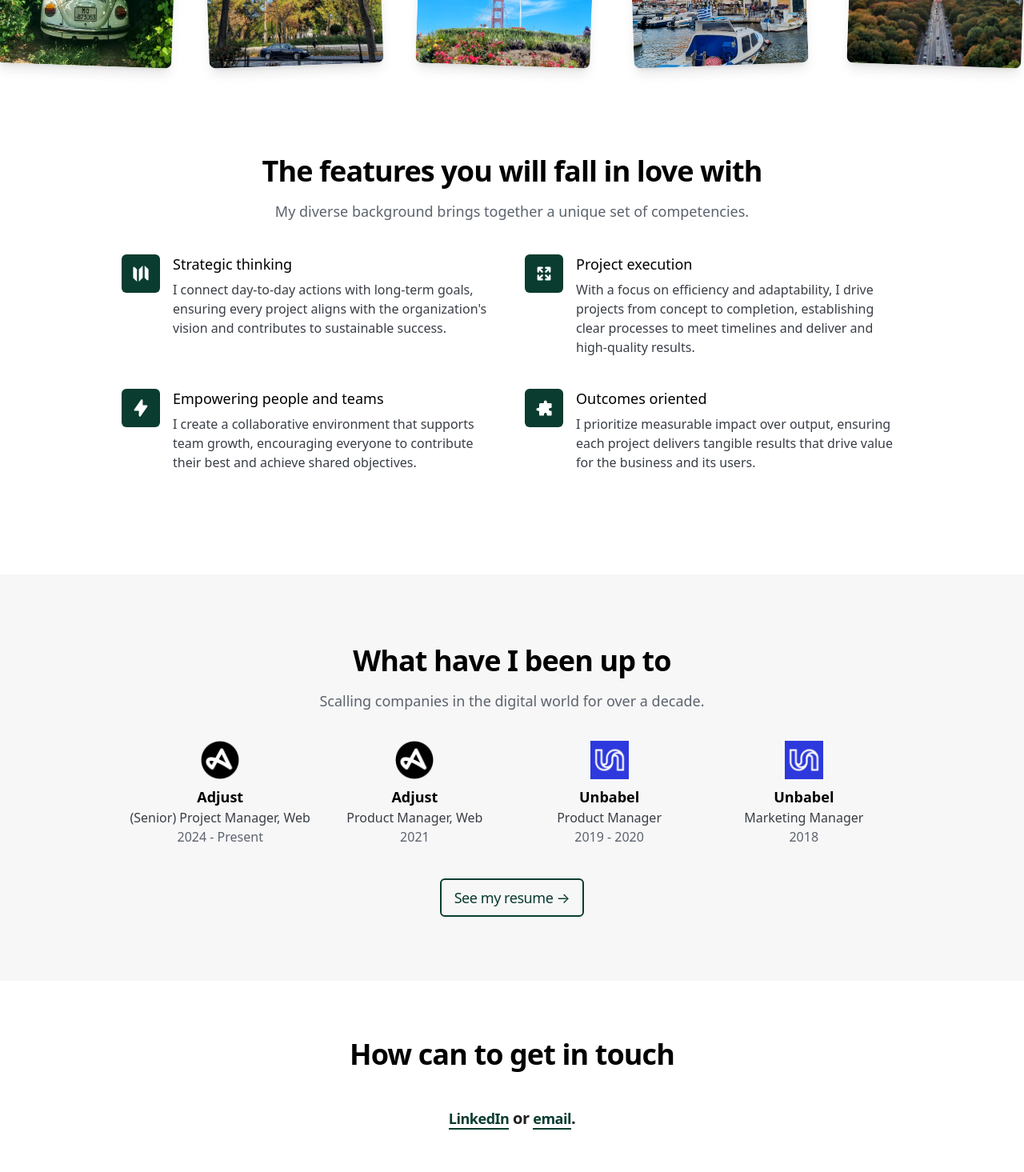
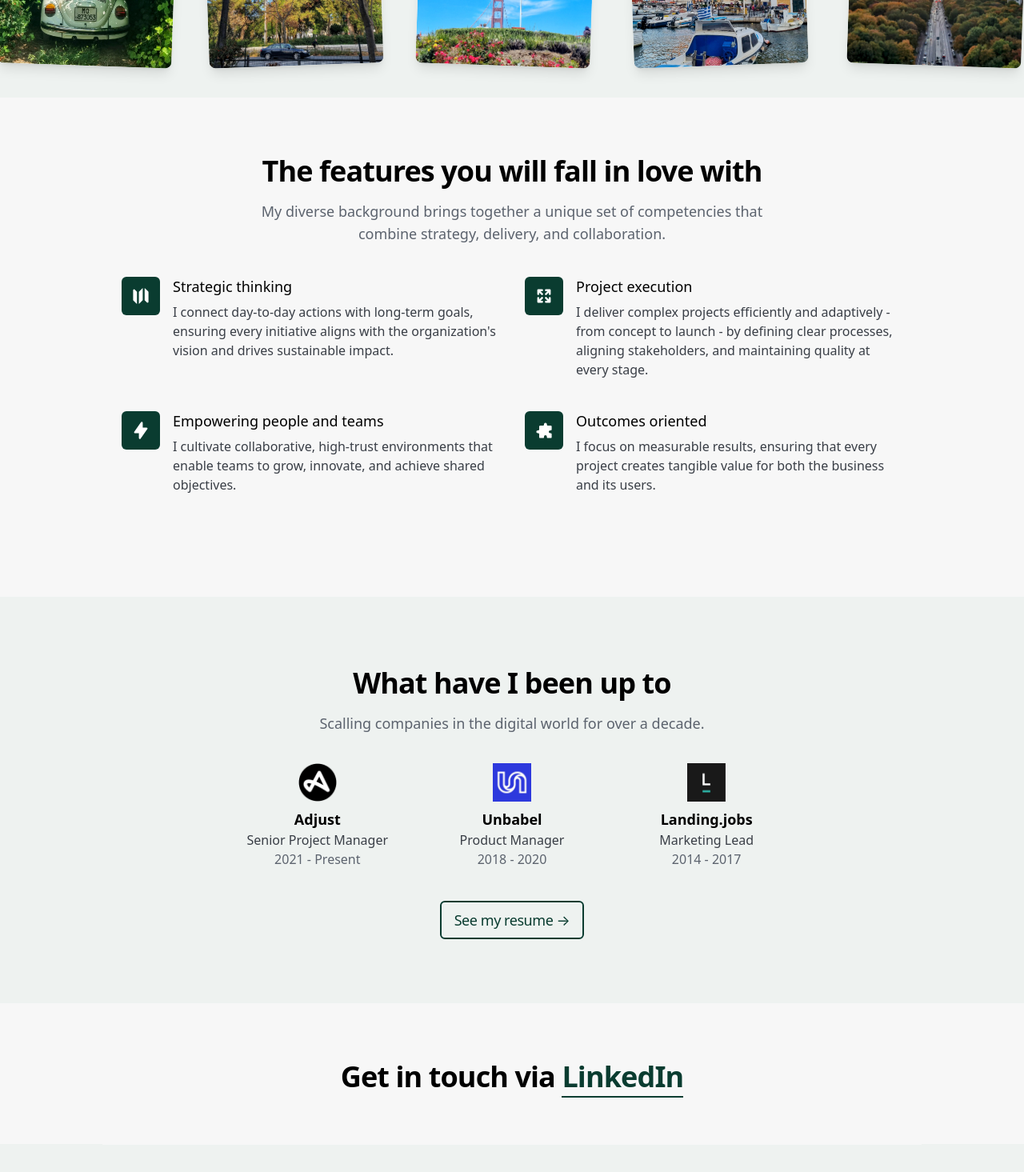
Before and after one commit to ftpaul/ftpaul, a Next.js app: page / in a window 1280 px wide. Shown: the part 760-2225 px from the top of the page at 80% size. Built offline with nearby package versions, Linux system fonts and the light colour scheme.

Commit message:
background change and content updates

```diff
--- a/components/CompanyHistory.tsx
+++ b/components/CompanyHistory.tsx
@@ -2,7 +2,7 @@ import Button from './Button'
 
  const CompanyHistory = ({jobHistory}) => (
 
-<div className="py-20 xs:py-20 bg-gray-100">
+<div className="py-20 xs:py-20">
   <div className="max-w-screen-xl mx-auto px-4 sm:px-6 lg:px-8">
     <div className="lg:text-center">
     <h3 className="mt-2 text-3xl leading-8 font-extrabold tracking-tight text-gray-900 sm:text-4xl sm:leading-10">
@@ -16,7 +16,7 @@ import Button from './Button'
     <div className="flex flex-wrap mt-8 justify-center ">
 
 
-     {jobHistory.slice(0, 4).map((job) => (
+     {jobHistory.slice(0, 3).map((job) => (
         <div key={job.end_date} className="w-1/2 md:w-1/5 lg:w-1/5 pt-1 mb-4 text-center ">
            <img src={job.logo} className="w-12 ml-auto mr-auto" width="48" height="48" alt={job.company} />
          <h4 className="mt-2 text-lg font-bold text-gray-900 ">
--- a/components/Contact.tsx
+++ b/components/Contact.tsx
@@ -5,22 +5,17 @@ import Link from "next/link";
 
 const Contact = () => (
 
-<Section>
+<Section className="bg-gray-100">
 
-<div className="pb-16 pt-8 xs:pt-16 bg-white">
+<div className="pb-16 pt-8 xs:pt-16">
   <div className="max-w-screen-xl mx-auto sm:px-6">
     <div className="lg:text-center">
       <h3 className="mt-2 text-3xl leading-8 font-extrabold tracking-tight text-gray-900 sm:text-4xl sm:leading-10">
-      How can to get in touch
+      Get in touch via&nbsp;
+      <Link href="https://www.linkedin.com/in/ftpaul/" target="_blank" className="text-green-600 hover:text-green-400 hover:border-b-4 border-b-2 font-bold transition duration-500 ">LinkedIn</Link>
       </h3>
     </div>
-          <div className="mt-10 items-center text-center">
-              {/* <p className="text-base leading-7 text-gray-400"> Reach out to: &nbsp;</p> */}
-              <h2 className="text-xl leading-8 inline font-bold tracking-tight text-gray-600 sm:leading-10">
-              <Link href="https://www.linkedin.com/in/ftpaul/" target="_blank" className="text-green-600 hover:text-green-400 hover:border-b-4 border-b-2 text-lg font-bold transition duration-500 ">LinkedIn</Link>
-              &nbsp;or&nbsp;
-              <Link href="mailto:hey+website@pauloteixeira.de" target="_blank" className="text-green-600 hover:text-green-400 hover:border-b-4 border-b-2 text-lg font-bold transition duration-500 ">email</Link>.</h2>
-            </div>
+
         </div></div>
   </Section>
 )
--- a/components/Features.tsx
+++ b/components/Features.tsx
@@ -4,15 +4,15 @@ import Section from './Section'
 
 const Features = () => (
 
-<Section>
-    <div className="pb-32 pt-8 xs:pt-16 bg-white">
+<Section className="bg-gray-100" >
+    <div className="pb-32 pt-8 xs:pt-16">
     <div className="max-w-screen-xl mx-auto sm:px-6">
         <div className="lg:text-center">
         <h3 className="mt-2 text-3xl leading-8 font-extrabold tracking-tight text-gray-900 sm:text-4xl sm:leading-10">
             The features you will fall in love with
         </h3>
         <p className="mt-4 max-w-2xl text-lg leading-7 text-gray-400 lg:mx-auto">
-            My diverse background brings together a unique set of competencies.
+            My diverse background brings together a unique set of competencies that combine strategy, delivery, and collaboration.
         </p>
         </div>
 
@@ -30,7 +30,7 @@ const Features = () => (
                 <div className="ml-4">
                 <h4 className="text-lg leading-6 font-medium text-gray-900">Strategic thinking</h4>
                 <p className="mt-2 text-base leading-6 text-gray-500">
-                I connect day-to-day actions with long-term goals, ensuring every project aligns with the organization's vision and contributes to sustainable success.
+                I connect day-to-day actions with long-term goals, ensuring every initiative aligns with the organization's vision and drives sustainable impact.
                 </p>
                 </div>
             </div>
@@ -47,7 +47,8 @@ const Features = () => (
                 <div className="ml-4">
                 <h4 className="text-lg leading-6 font-medium text-gray-900">Project execution</h4>
                 <p className="mt-2 text-base leading-6 text-gray-500">
-                With a focus on efficiency and adaptability, I drive projects from concept to completion, establishing clear processes to meet timelines and deliver and high-quality results.
+                {/* With a focus on efficiency and adaptability, I drive projects from concept to completion, establishing clear processes to meet timelines and deliver and high-quality results. */}
+                I deliver complex projects efficiently and adaptively - from concept to launch - by defining clear processes, aligning stakeholders, and maintaining quality at every stage.
                 {/* With over 10 years of experience, I specialize in driving projects from concept to completion, optimizing processes, and adapting to evolving challenges to ensure timely delivery and high-quality results. */}
                 </p>
                 </div>
@@ -65,7 +66,8 @@ const Features = () => (
                 <div className="ml-4">
                 <h4 className="text-lg leading-6 font-medium text-gray-900">Empowering people and teams</h4>
                 <p className="mt-2 text-base leading-6 text-gray-500">
-                I create a collaborative environment that supports team growth, encouraging everyone to contribute their best and achieve shared objectives.
+                {/* I create a collaborative environment that supports team growth, encouraging everyone to contribute their best and achieve shared objectives. */}
+                I cultivate collaborative, high-trust environments that enable teams to grow, innovate, and achieve shared objectives.
                 </p>
                 </div>
             </div>
@@ -82,7 +84,8 @@ const Features = () => (
                 <div className="ml-4">
                 <h4 className="text-lg leading-6 font-medium text-gray-900">Outcomes oriented</h4>
                 <p className="mt-2 text-base leading-6 text-gray-500">
-                I prioritize measurable impact over output, ensuring each project delivers tangible results that drive value for the business and its users.
+                {/* I prioritize measurable impact over output, ensuring each project delivers tangible results that drive value for the business and its users. */}
+                I focus on measurable results, ensuring that every project creates tangible value for both the business and its users.
                 </p>
                 </div>
             </div>
--- a/components/Section.tsx
+++ b/components/Section.tsx
@@ -1,12 +1,14 @@
 
 
-const Section = ({ children }) => (
+const Section = ({ children, className = "" }) => (
 
-    <div className="max-w-screen-lg mx-auto pt-8 xs:pt-0 px-4 sm:px-0" >
+  <div className={` ${className}`}>
+    <div className={`max-w-screen-lg mx-auto pt-8 xs:pt-0 px-4 sm:px-0`} >
 
        {children}
 
     </div>
+  </div>
 
   )
 
--- a/content/jobHistory.json
+++ b/content/jobHistory.json
@@ -1,17 +1,45 @@
 [
     {
       "company": "Adjust",
-      "role": "(Senior) Project Manager, Web",
+      "role": "Senior Project Manager",
       "logo": "/images/adjust.png",
       "location": "Berlin",
       "start_date": "Jan 2024",
       "end_date": "Present",
-      "featured_date": "2024 - Present",
+      "featured_date": "2021 - Present",
       "description": [
         "Led a team of developers, managing backlog, prioritization, and facilitating Agile ceremonies such as stand-ups and retrospectives.",
         "Coordinated cross-functional globally distributed teams, fostering collaboration among developers, designers, and marketers.",
         "Leveraged data and analytics to track project performance, monitor key metrics, and drive informed decision-making. ",
         "Achieved a 4x reduction in deployment time and significantly improved speed and enhancing user experience globally and operational efficiency."
+      ]
+    },
+    {
+      "company": "Unbabel",
+      "role": "Product Manager",
+      "logo": "/images/unbabel.png",
+      "location": "Lisbon",
+      "start_date": "Apr 2019",
+      "end_date": "Apr 2020",
+      "featured_date": "2018 - 2020",
+      "description": [
+        "Drove 40% of new business through enhanced product sections, a new digital brand, and CRO initiatives.",
+        "Delivered 10+ product launches working with a team up to 8 people (both in-house and outsourcing)."
+      ]
+    },
+    {
+      "company": "Landing.jobs",
+      "role": "Marketing Lead ",
+      "logo": "/images/landingjobs.png",
+      "location": "Lisbon",
+      "start_date": "Jun 2014",
+      "end_date": "Jun 2017",
+      "featured_date": "2014 - 2017",
+      "description": [
+        "Managed the work and rituals of a team with 5 people (SCRUM)",
+        "Collaborated with PM and Engineer team to define the roadmap and to prioritize the backlog",
+        "Conducted 100+ users interviews for product feedback and idea validation",
+        "Achieved growth rates over 100% every year"
       ]
     },
     {
@@ -30,16 +58,15 @@
       ]
     },
     {
-      "company": "Unbabel",
-      "role": "Product Manager",
-      "logo": "/images/unbabel.png",
+      "company": "Inspiring Code",
+      "role": "Co-founder",
+      "logo": "/images/inspiringcode.png",
       "location": "Lisbon",
-      "start_date": "Apr 2019",
-      "end_date": "Apr 2020",
-      "featured_date": "2019 - 2020",
+      "start_date": "Feb 2013",
+      "end_date": "Feb 2014",
       "description": [
-        "Drove 40% of new business through enhanced product sections, a new digital brand, and CRO initiatives.",
-        "Delivered 10+ product launches working with a team up to 8 people (both in-house and outsourcing)."
+        "Managed a portfolio of projects and products with clients",
+        "Coordinated the design and development of several MVPs and web applications"
       ]
     },
     {
@@ -53,31 +80,5 @@
       "description": [
         "Led reporting and analytics efforts using Chartio, Salesforce, Pardot, and GA to track KPIs, measure impact, and inform strategic adjustments."
       ]
-    },
-    {
-      "company": "Landing.jobs",
-      "role": "Marketing Lead / Growth Marketing Manager",
-      "logo": "/images/landingjobs.png",
-      "location": "Lisbon",
-      "start_date": "Jun 2014",
-      "end_date": "Jun 2017",
-      "description": [
-        "Managed the work and rituals of a team with 5 people (SCRUM)",
-        "Collaborated with PM and Engineer team to define the roadmap and to prioritize the backlog",
-        "Conducted 100+ users interviews for product feedback and idea validation",
-        "Achieved growth rates over 100% every year"
-      ]
-    },
-    {
-      "company": "Inspiring Code",
-      "role": "Co-founder",
-      "logo": "/images/inspiringcode.png",
-      "location": "Lisbon",
-      "start_date": "Feb 2013",
-      "end_date": "Feb 2014",
-      "description": [
-        "Managed a portfolio of projects and products with clients",
-        "Coordinated the design and development of several MVPs and web applications"
-      ]
     }
   ]
--- a/styles/global.css
+++ b/styles/global.css
@@ -9,4 +9,5 @@
 
 body {
   font-family: system-ui, -apple-system, BlinkMacSystemFont, "Segoe UI", Roboto, Oxygen, Ubuntu, Cantarell, "Open Sans", "Helvetica Neue", sans-serif;
+  background: #eef2f0;
 }
```
